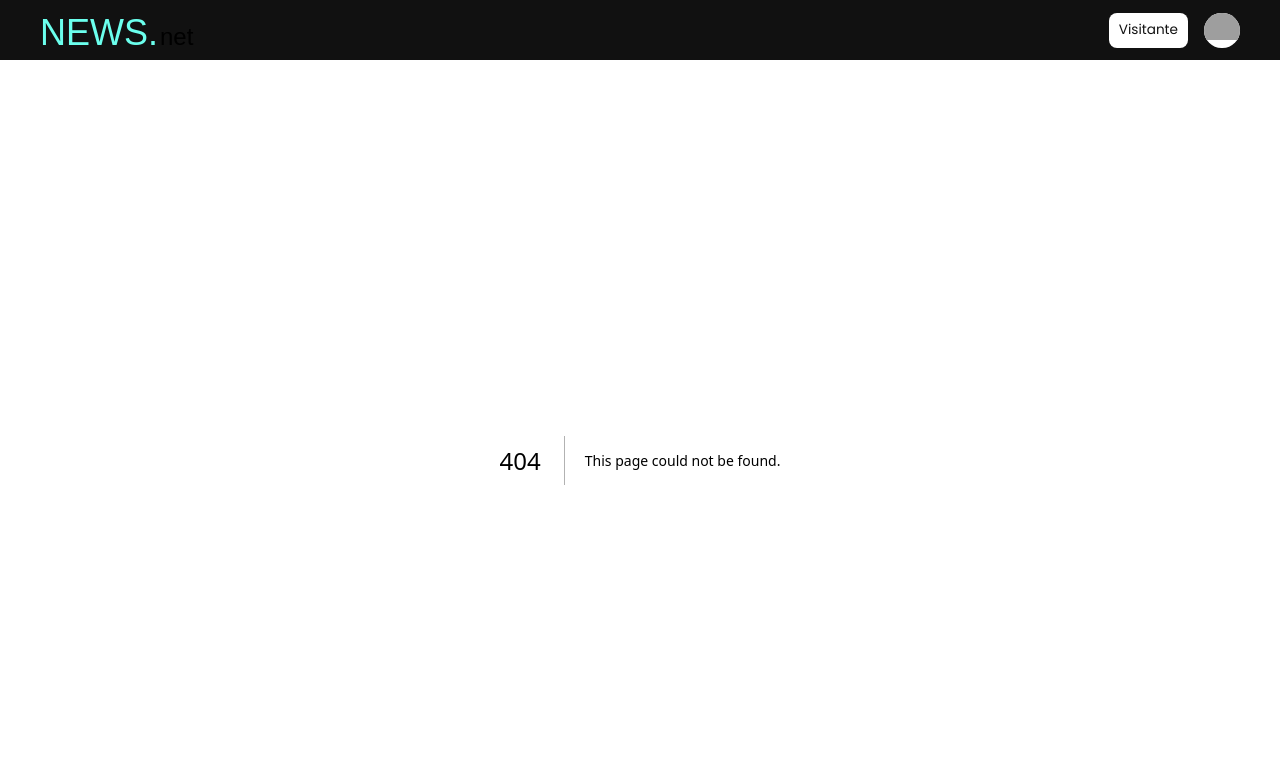
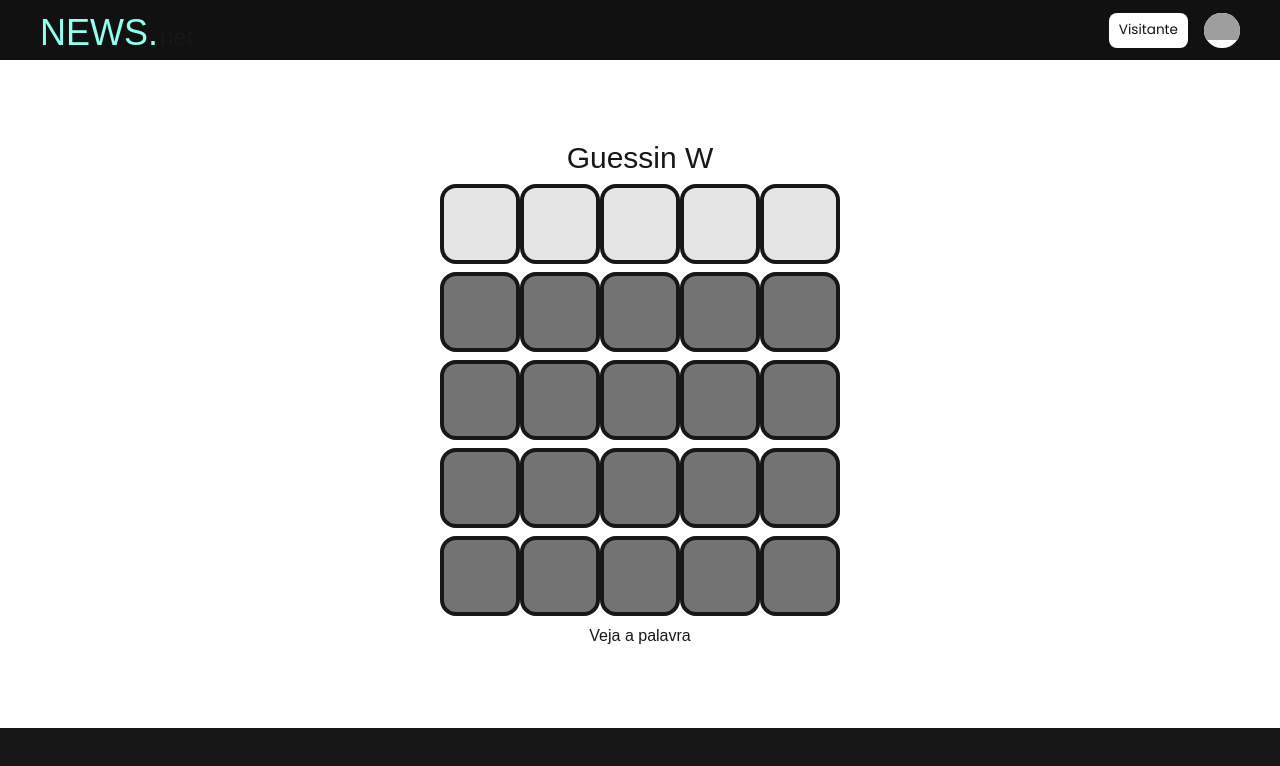
Before and after one commit to JoaoPauloQC/NoticiasNext, a Next.js app: page /GuessingW in a window 1280 px wide. Before the commit this address had no page. Shown: the top 766 px of the page. Built offline with nearby package versions, Linux system fonts and the light colour scheme; grey boxes are pictures that could not be loaded.

Commit message:
feat: creating the GuessingW game ( it works like wordle or Termo )

```diff
--- /dev/null
+++ b/src/app/GuessingW/GuessingW.tsx
@@ -0,0 +1,13 @@
+import { GuessingWGame } from "./GuessingWGame";
+import GuessingW from "./page";
+
+export default function GuessingWContent (){
+    return (
+        <div className="GuessinW py-20">
+            <div className="wrapper flex flex-col gap-x-10 gap-y-2 items-center">
+                <h1 className="text-3xl text-center GuessingW__title">Guessin W</h1>
+                <GuessingWGame></GuessingWGame>
+            </div>
+        </div>
+    )
+}
--- /dev/null
+++ b/src/app/GuessingW/GuessingWGame.tsx
@@ -0,0 +1,29 @@
+"use client"
+
+import { Button } from "@/components/Buttons"
+import { ChangeEvent, use, useState } from "react"
+
+export const GuessingWGame = () => {
+
+    const [word, setword] = useState('bingo')
+    const myword_splited = word.split("")
+    const [resp , setResp] = useState(Array(word.length).fill(""))
+    const [line,setLine] = useState(0)
+
+    return (
+        <>
+        {Array(word.length).fill("").map((c,indexEnable) =>
+            <div className="flex">
+                {myword_splited.map((c,i) => { return (
+
+                    <input type="text" onChange={(e: ChangeEvent<HTMLInputElement>) => {const newword = resp.map((c,index) => index == i? e.target.value : c) ;console.log(newword); setResp(newword)}} className={"w-20 h-20 text-center   bg-neutral-200 text-neutral-950 border-neutral-900 outline-none border-4 rounded-2xl " + (indexEnable == line? "" : "disabled bg-neutral-500")} />
+
+                )})}
+            </div>
+        )}
+
+            <Button onClick={() => console.log(myword_splited)}> Veja a palavra </Button>
+        </>
+    )
+
+}
--- /dev/null
+++ b/src/app/GuessingW/page.tsx
@@ -0,0 +1,9 @@
+import GuessingWContent from "./GuessingW";
+
+export default function GuessingW () {
+
+    return (
+        <GuessingWContent></GuessingWContent>
+    )
+
+}
```
